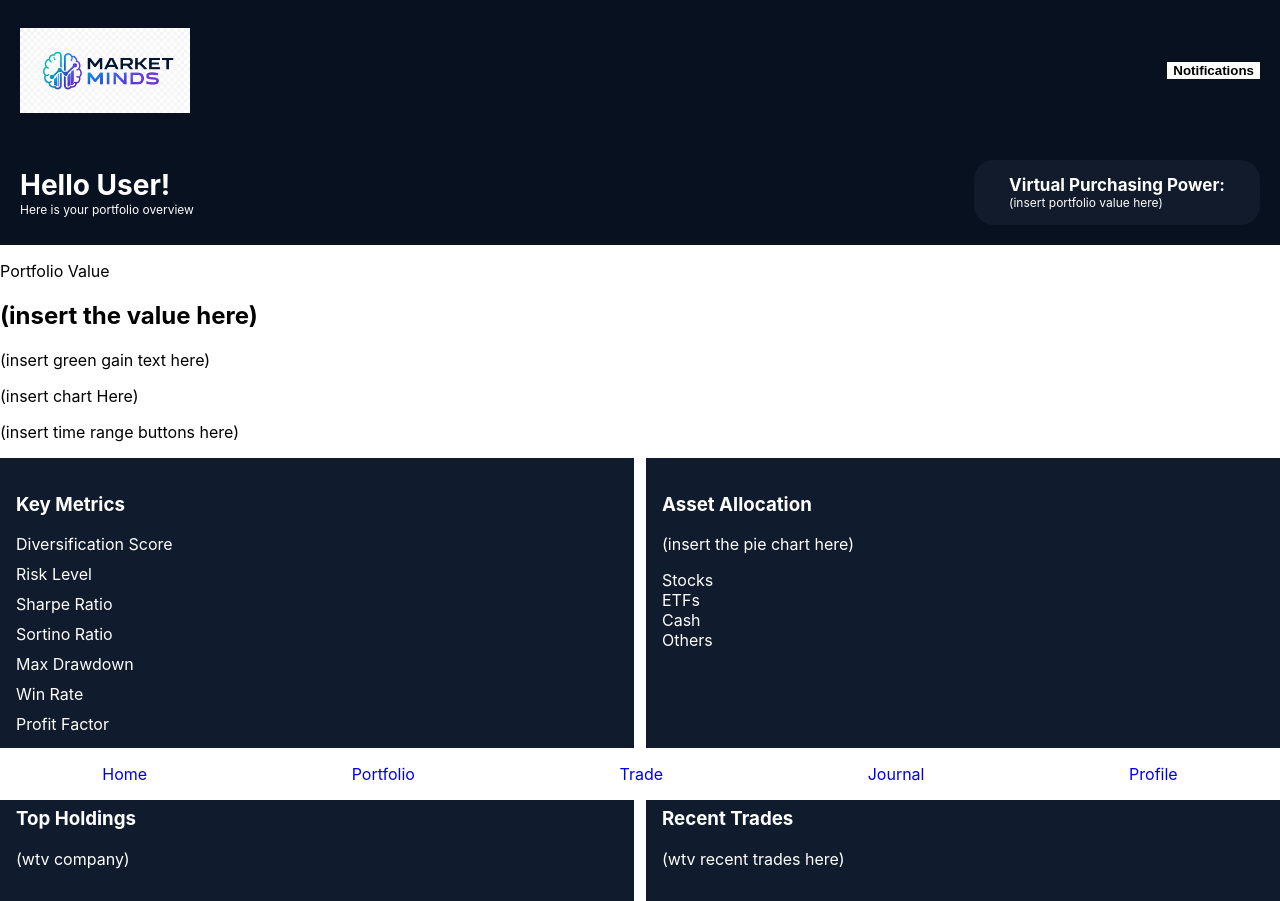
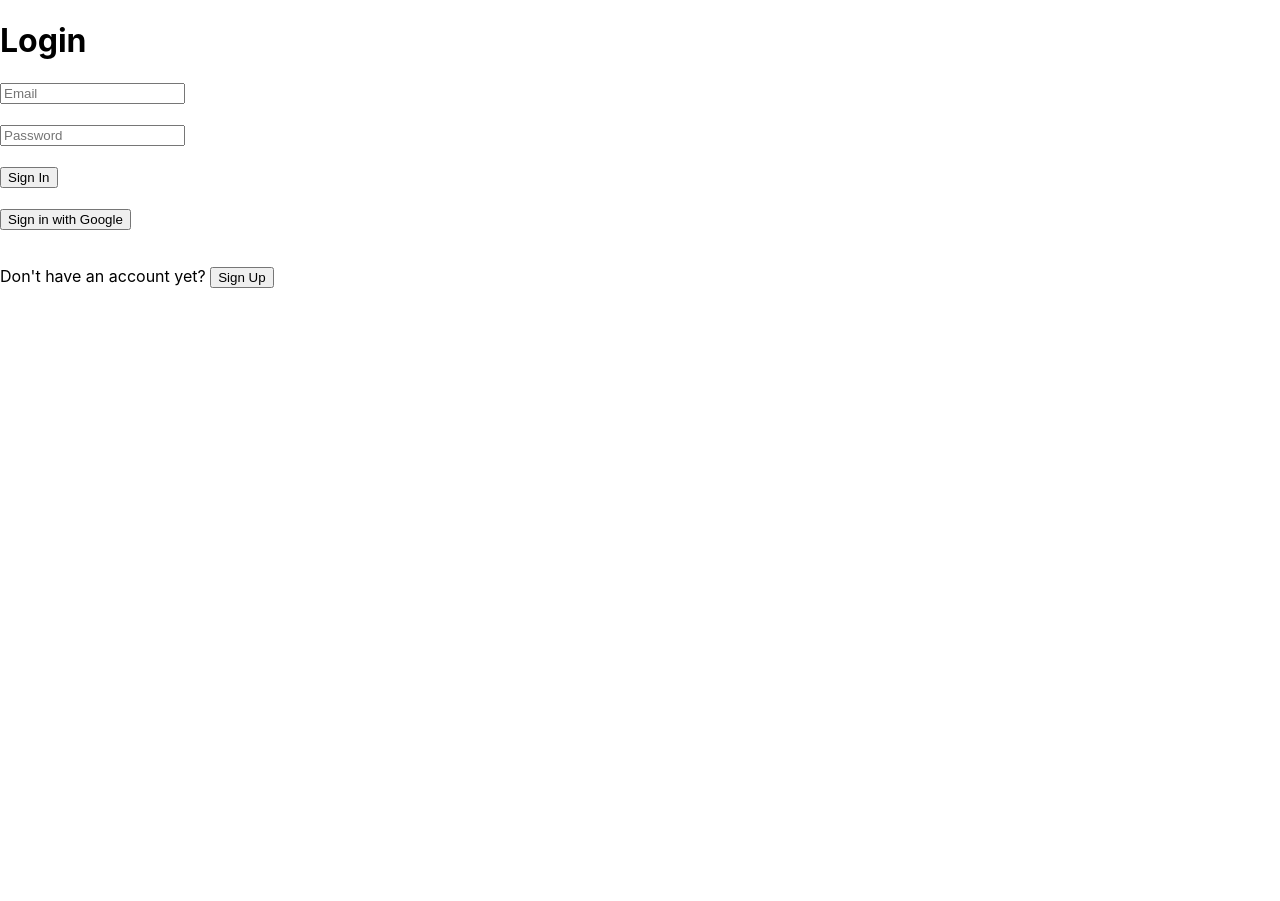
Before and after one commit to zzixuaan/MarketMinds, a React (Create React App) app in the folder my-app/: page / in a window 1280 px wide. After the commit the page ends 800 px from the top, so only its background shows below. Built offline with nearby package versions, Linux system fonts and the light colour scheme.

Commit message:
fix imports ??

```diff
--- a/my-app/src/App.tsx
+++ b/my-app/src/App.tsx
@@ -1,37 +1,22 @@
 //import React from 'react';
 //import logo from './logo.svg';
 import './App.css';
-import HomePage from "./Pages/Pages/HomePage";
+import HomePage from "./Pages/HomePage";
+import { BrowserRouter, Routes, Route } from 'react-router-dom';
+import { SIGNUP } from './Pages/signup';
+import { AUTH } from './Pages/auth';
 
 function App() {
   return (
-    <div>
-      <HomePage />
+    <BrowserRouter>
+      <Routes>
+        <Route path="/" element={<AUTH />} />
+        <Route path="/signup" element={<SIGNUP />} />
+        <Route path="/home" element={<HomePage />} />
+      </Routes>
+    </BrowserRouter>
+  );
 
-    </div>
-  )
-
-  /*return (
-    <div className="App">
-      <header className="App-header">
-        <img src={logo} className="App-logo" alt="logo" />
-        <p>
-          Edit <code>src/App.tsx</code> and save to reload.
-        </p>
-        <a
-          className="App-link"
-          href="https://reactjs.org"
-          target="_blank"
-          rel="noopener noreferrer"
-        >
-          Learn React
-        </a>
-      </header>
-    </div>
-  );
-  */
 }
 
-
-
 export default App;
--- /dev/null
+++ b/my-app/src/Pages/HomePage.tsx
@@ -0,0 +1,26 @@
+import NavigationBar from "../Components/NavigationBar";
+import TopHeader from "../Components/TopHeader";
+import PortfolioSummaryCard from "../Components/PortfolioSummaryCard";
+import KeyMetricsCard from "../Components/KeyMetricsCard";
+import AssetAllocationCard from "../Components/AssetAllocationCard";
+import TopHoldingsCard from "../Components/TopHoldingsCard";
+import RecentTradesCard from "../Components/RecentTradesCard";
+// import "./cssPages/HomePage.css";
+
+function HomePage() {
+    return (
+        <div>
+            <TopHeader />
+            <PortfolioSummaryCard />
+            <div className="dashboard">
+                <KeyMetricsCard />
+                <AssetAllocationCard />
+                <TopHoldingsCard />
+                <RecentTradesCard />
+            </div>
+            <NavigationBar />
+        </div>
+    )
+}
+
+export default HomePage
--- a/my-app/src/Pages/Pages/HomePage.tsx
+++ /dev/null
@@ -1,27 +0,0 @@
-import NavigationBar from "../../Components/NavigationBar";
-import TopHeader from "../../Components/TopHeader";
-import PortfolioSummaryCard from "../../Components/PortfolioSummaryCard";
-import KeyMetricsCard from "../../Components/KeyMetricsCard";
-import AssetAllocationCard from "../../Components/AssetAllocationCard";
-import TopHoldingsCard from "../../Components/TopHoldingsCard";
-import RecentTradesCard from "../../Components/RecentTradesCard";
-import "../../cssPages/HomePage.css"
-
-
-function HomePage() {
-    return (
-        <div>
-            <TopHeader />
-            <PortfolioSummaryCard />
-            <div className="dashboard">
-                <KeyMetricsCard />
-                <AssetAllocationCard />
-                <TopHoldingsCard />
-                <RecentTradesCard />
-            </div>
-            <NavigationBar />
-        </div>
-    )
-}
-
-export default HomePage
```
